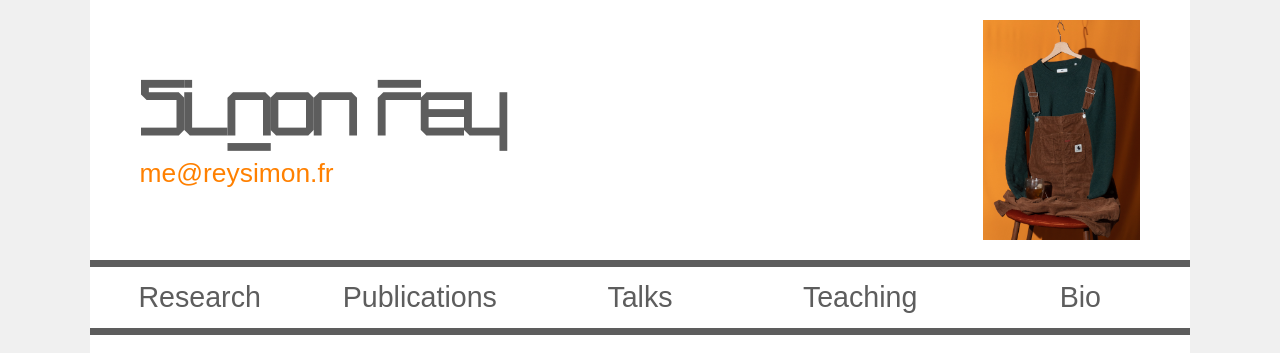
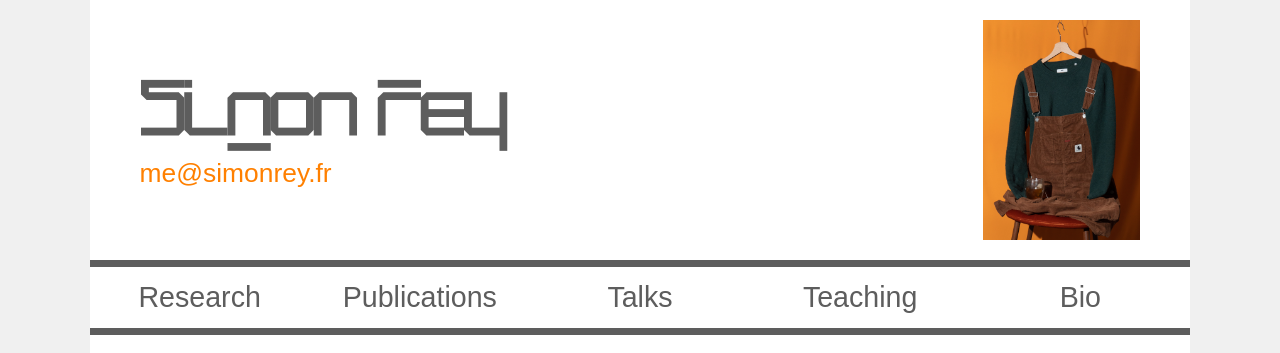
Before and after one commit to Simon-Rey/Personal-Website, a Jekyll site: the page built from docs/index.md, in a window 1280 px wide and 900 px high. Shown: the top 353 px of the window. Built offline with Jekyll 4.4.1, drawn with Linux system fonts in a browser that asks for light colours; some web fonts are replaced.

Commit message:
Update default.html

```diff
--- a/docs/_layouts/default.html
+++ b/docs/_layouts/default.html
@@ -31,7 +31,7 @@
 		<div id='detail-wrap'>
 			<div id='name-wrap'>
 				<a id='banner-name' href="{{ '/' | relative_url }}" title="Link to main page">Simon Rey</a>
-				<a id="banner-email" href="mailto:me@reysimon.fr">me@reysimon.fr</a>
+				<a id="banner-email" href="mailto:me@simonrey.fr">me@simonrey.fr</a>
 			</div>
 			<div class="portrait-wrap">
 				<a href="https://photo.simonrey.fr">
```
